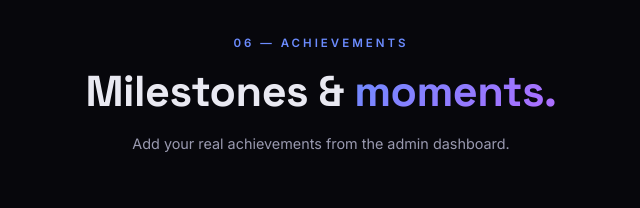
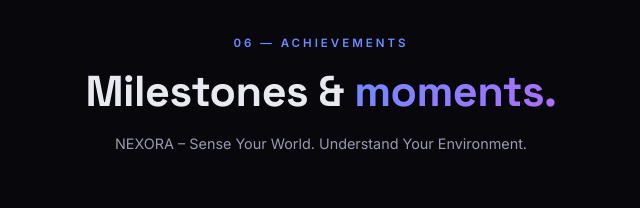
Before and after one commit to arushkanodiya177/Personal-Profile, a plain HTML site: page index.html in a window 1280 px wide. Shown: the part 5780-5988 px from the top of the page, 319-959 px from the left. Drawn offline with Linux system fonts and the light colour scheme.

Commit message:
Update index.html

```diff
--- a/index.html
+++ b/index.html
@@ -223,7 +223,7 @@
         <header class="section-head">
           <p class="section-eyebrow reveal">06 — ACHIEVEMENTS</p>
           <h2 class="section-title reveal">Milestones &amp; <span class="gradient-text">moments.</span></h2>
-          <p class="section-note reveal">Add your real achievements from the admin dashboard.</p>
+          <p class="section-note reveal">NEXORA – Sense Your World. Understand Your Environment.</p>
         </header>
 
         <div class="achieve-grid" id="achieveGrid">
```
